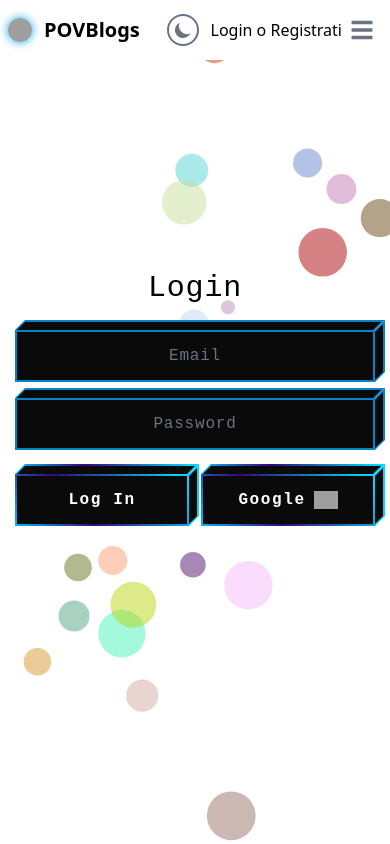
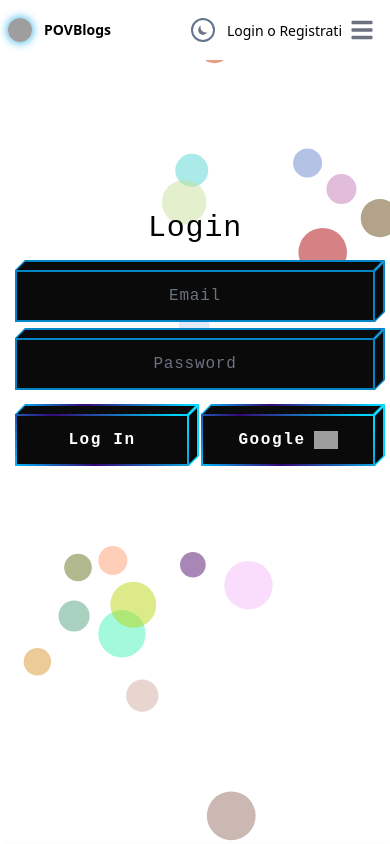
Before and after one commit to ImSion/Mymern, a React (Vite) app in the folder frontend/: page /login in a window 390 px wide. Shown: the top 844 px of the page. Built offline with nearby package versions, Linux system fonts and the light colour scheme; grey boxes are pictures that could not be loaded.

Commit message:
mobile fixes

```diff
--- a/frontend/src/Pages/Home.jsx
+++ b/frontend/src/Pages/Home.jsx
@@ -55,7 +55,7 @@ export default function Home() {
                 clearInterval(intervalId);
                 return prev;
             });
-        }, 200); // qui si regola la velocità dell'animazione
+        }, 100); // qui si regola la velocità dell'animazione
 
         return () => clearInterval(intervalId);
     }, []);
@@ -122,7 +122,7 @@ export default function Home() {
             <div className='text-center relative'>
                 <AnimatedBackground />
 
-                <h1 className='dark:bg-transparent mt-3 dark:text-white text-3xl sm:text-5xl py-3 font-sans font-semibold h-12 flex items-center justify-center'>
+                <h1 className='dark:bg-transparent dark:text-white text-3xl sm:text-5xl py-3 pt-28 font-sans font-semibold h-12 flex items-center justify-center'>
                     {titleText}
                     <span className="animate-blink">|</span>
                 </h1>
@@ -145,9 +145,9 @@ export default function Home() {
                     )}
                 </div>
 
-                <div className=' flex flex-wrap transition-all ease-in-out duration-300  justify-center p-3 min-h-screen relative'>
+                <div className='mt-5 flex flex-wrap transition-all ease-in-out duration-300  justify-center p-3 min-h-screen relative'>
                 {currentPosts.map((post) => (
-                    <div key={post._id} className='post-card relative overflow-hidden rounded-lg w-[300px] xl:w-[550px] h-[400px] shadow-[_7px_7px_10px] shadow-gray-600 dark:shadow-md dark:hover:shadow-lg dark:hover:shadow-sky-500 dark:shadow-sky-500 transition-all ease-in-out duration-300 mx-3 mb-8 mt-10 group'>
+                    <div key={post._id} className='post-card relative overflow-hidden rounded-lg w-[140px] h-[230px] xs:w-[167px] xs:h-[250px] sm:w-[300px] xl:w-[550px] sm:h-[400px] shadow-[_7px_7px_10px] shadow-gray-600 dark:shadow-md dark:hover:shadow-lg dark:hover:shadow-sky-500 dark:shadow-sky-500 transition-all ease-in-out duration-300 mx-2 mb-8 mt-10 group'>
                         <div className="absolute inset-0 bg-cover bg-center transition-transform duration-300 ease-in-out group-hover:scale-110"
                             style={{
                                 backgroundImage: `url(${post.cover})`
@@ -156,13 +156,13 @@ export default function Home() {
                         <div className="absolute inset-0 bg-gradient-to-t from-black via-black/30 to-transparent"></div>
 
                         {/* Badge per il numero di commenti */}
-                        <div className="flex rounded-l-full absolute top-2 right-0 bg-white dark:bg-gray-800 text-black dark:text-white px-2 py-1 text-xs font-bold z-20">
+                        <div className="flex items-center rounded-l-full absolute top-2 right-0 bg-white dark:bg-gray-800 text-black dark:text-white px-1 sm:px-2 py-1 text-xs font-bold z-20">
                             <svg xmlns="http://www.w3.org/2000/svg" className="h-4 w-4 inline-block mr-1" fill="none" viewBox="0 0 24 24" stroke="currentColor">
                                 <path strokeLinecap="round" strokeLinejoin="round" strokeWidth={2} d="M7 8h10M7 12h4m1 8l-4-4H5a2 2 0 01-2-2V6a2 2 0 012-2h14a2 2 0 012 2v8a2 2 0 01-2 2h-3l-4 4z" />
                             </svg>
                             {post.comments ? post.comments.length : 0}
 
-                            <svg xmlns="http://www.w3.org/2000/svg" fill="none" viewBox="0 0 24 24" strokeWidth={1.5} stroke="currentColor" className="size-4 mr-1 ml-2">
+                            <svg xmlns="http://www.w3.org/2000/svg" fill="none" viewBox="0 0 24 24" strokeWidth={1.5} stroke="currentColor" className="w-3 h-3  sm:w-4 sm:h-4 mr-1 ml-2">
                               <path strokeLinecap="round" strokeLinejoin="round" d="M12 6v6h4.5m4.5 0a9 9 0 1 1-18 0 9 9 0 0 1 18 0Z" />
                             </svg>
                            {post.readTime.value}
@@ -170,10 +170,10 @@ export default function Home() {
 
                         <Link to={`/post/${post._id}`} className="absolute inset-0 z-10">
                             <div className="absolute bottom-0 left-0 right-0 p-4 text-left">
-                                <h2 className='text-white text-xl font-bold mb-2 line-clamp-2'>{post.titolo}</h2>
+                                <h2 className='text-white text-xs xs:text-sm sm:text-xl font-bold mb-2 line-clamp-2'>{post.titolo}</h2>
                                 <Link to={`/AuthorPosts/${post.author}`} className="flex flex-col items-center">
-                                    <h1 className='text-white'>Autore</h1>
-                                    <p className='hover:scale-105 text-white items-center justify-center rounded-lg px-1 hover:shadow-md hover:shadow-sky-700 transition-transform duration-500 inline-block'>
+                                    <h1 className='text-white text-xs sm:text-base'>Autore</h1>
+                                    <p className='hover:scale-105 text-xs sm:text-base text-white items-center justify-center rounded-lg px-1 hover:shadow-md hover:shadow-sky-700 transition-transform duration-500 inline-block'>
                                          {post.author}
                                     </p>
                                 </Link>
--- a/frontend/src/Pages/PostDetail.jsx
+++ b/frontend/src/Pages/PostDetail.jsx
@@ -58,7 +58,7 @@ export default function PostDetail() {
   // Rendering del componente
   return (
     <div className="min-h-screen">
-      <article className="post-detail flex flex-col items-center justify-center mt-10">
+      <article className="post-detail flex flex-col items-center justify-center pt-24">
         {/* Immagine di copertina del post e titolo del post */}
         <div className="relative flex flex-col items-center w-[99%] lg:w-[850px] 2xl:w-[1000px] ">
           <img src={post.cover} alt={post.title} className="w-[98%] lg:w-[850px] 2xl:w-[1000px] rounded-lg shadow-[_1px_2px_10px] shadow-gray-700 dark:shadow-sky-500" />
--- a/frontend/src/components/MyNav.jsx
+++ b/frontend/src/components/MyNav.jsx
@@ -88,22 +88,22 @@ export default function MyNav({ isAuthenticated, setIsAuthenticated, isDarkMode,
   };
 
   return (
-    <Navbar fluid className="dark:shadow-lg dark:shadow-sky-600">
+    <Navbar fluid className="dark:shadow-lg dark:shadow-sky-600 fixed w-full z-10">
 
       <NavbarBrand href="/home" className="mb-2 xs:mb-0 ">
         <Link to='/home'>
           <img
             src="https://m.media-amazon.com/images/M/MV5BNDQzNDViNDYtNjE2Ny00YmNhLWExZWEtOTIwMDA1YjY5NDBhXkEyXkFqcGdeQXVyODg3NDc1OTE@._V1_QL75_UX190_CR0,2,190,281_.jpg"
-            className="ml-28 xs:ml-0 mr-3 h-6 w-6 sm:h-6 sm:w-6 md:h-9 md:w-9 lg:h-12 lg:w-12 shadow-[0px_0px_10px] shadow-sky-500 rounded-full"
+            className="xs:ml-0 mr-3 h-6 w-6 sm:h-6 sm:w-6 md:h-9 md:w-9 lg:h-12 lg:w-12 shadow-[0px_0px_10px] shadow-sky-500 rounded-full"
             alt="POVBlogs Logo"
           />
         </Link>
-        <span className="self-center whitespace-nowrap text-xl font-semibold dark:text-white">POVBlogs</span>
+        <span className="self-center whitespace-nowrap text-sm sm:text-xl font-semibold dark:text-white">POVBlogs</span>
       </NavbarBrand>
 
-      <div className="flex items-center justify-center ml-7 xs:ml-0 md:order-2">
+      <div className="flex items-center justify-center xs:ml-0 md:order-2">
         {isAuthenticated && (
-          <Link to='/create' className="flex ml-16 xs:ml-0 items-center mr-3 transition-all ease-in-out duration-500 hover:scale-110">
+          <Link to='/create' className="flex xs:ml-0 items-center mr-3 transition-all ease-in-out duration-500 hover:scale-110">
             <svg
               xmlns="http://www.w3.org/2000/svg"
               fill="none"
@@ -119,7 +119,7 @@ export default function MyNav({ isAuthenticated, setIsAuthenticated, isDarkMode,
         {location.pathname === '/home' && (
           <button
             onClick={toggleSearchVisibility}
-            className="mr-3 flex items-center justify-center border-2 border-[#64748b] hover:shadow-[inset_0px_0px_8px] dark:shadow-sky-500 rounded-full w-8 h-8 transition-all ease-in-out duration-500 hover:scale-110"
+            className="mr-3 flex items-center justify-center border-2 border-[#64748b] hover:shadow-[inset_0px_0px_8px] dark:shadow-sky-500 rounded-full w-6 h-6 sm:w-8 sm:h-8 transition-all ease-in-out duration-500 hover:scale-110"
           >
             <svg
               xmlns="http://www.w3.org/2000/svg"
@@ -127,14 +127,14 @@ export default function MyNav({ isAuthenticated, setIsAuthenticated, isDarkMode,
               viewBox="0 0 24 24"
               strokeWidth={1.5}
               stroke="currentColor"
-              className="size-5 rounded-full p-0 dark:text-sky-500"
+              className="size-4 sm:size-5 rounded-full p-0 dark:text-sky-500"
             >
               <path strokeLinecap="round" strokeLinejoin="round" d="m21 21-5.197-5.197m0 0A7.5 7.5 0 1 0 5.196 5.196a7.5 7.5 0 0 0 10.607 10.607Z" />
             </svg>
           </button>
         )}
         <div className="flex items-center transition-all ease-in-out duration-500 hover:scale-110">
-          <DarkThemeToggle onClick={handleDarkModeToggle} className="mr-3 hover:shadow-[inset_0px_0px_8px] dark:hover:shadow-amber-300 dark:hover:text-amber-300 hover:shadow-sky-800 hover:text-sky-800 hover:bg-transparent rounded-full border-2 border-slate-500 p-1 h-8 w-8 transition-all ease-in-out duration-500 hover:scale-105"/>
+          <DarkThemeToggle onClick={handleDarkModeToggle} className="mr-3 hover:shadow-[inset_0px_0px_8px] dark:hover:shadow-amber-300 dark:hover:text-amber-300 hover:shadow-sky-800 hover:text-sky-800 hover:bg-transparent rounded-full border-2 border-slate-500 p-1 w-6 h-6 sm:h-8 sm:w-8 flex items-center transition-all ease-in-out duration-500 hover:scale-105"/>
         </div>
         {isAuthenticated ? (
           author && (
@@ -160,11 +160,11 @@ export default function MyNav({ isAuthenticated, setIsAuthenticated, isDarkMode,
           )
         ) : (
           <div>
-            <Link to="/Login" className="nav-link">
+            <Link to="/Login" className="nav-link text-sm sm:text-base">
               Login
             </Link>
-            <span> o </span>
-            <Link to="/Register">
+            <span className="text-sm sm:text-base"> o </span>
+            <Link to="/Register" className="text-sm sm:text-base">
                Registrati
             </Link>
           </div>
```
